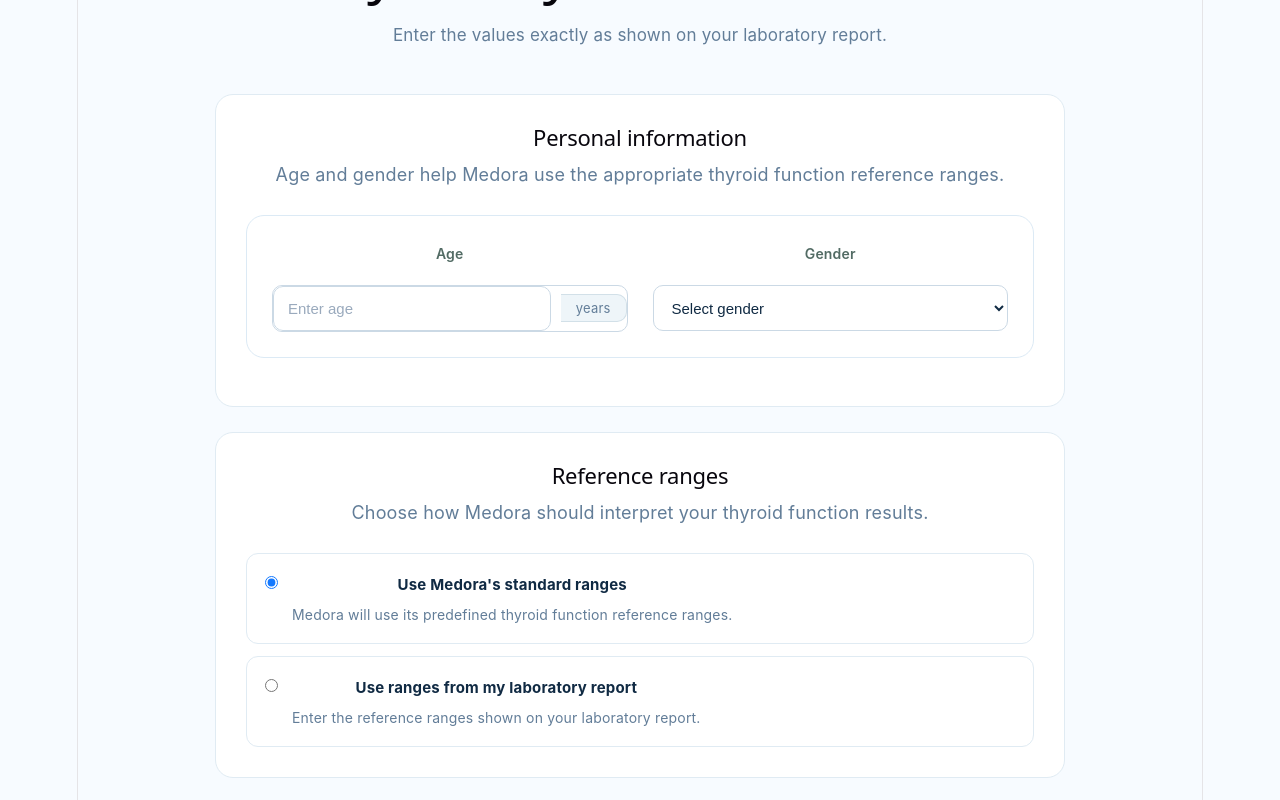
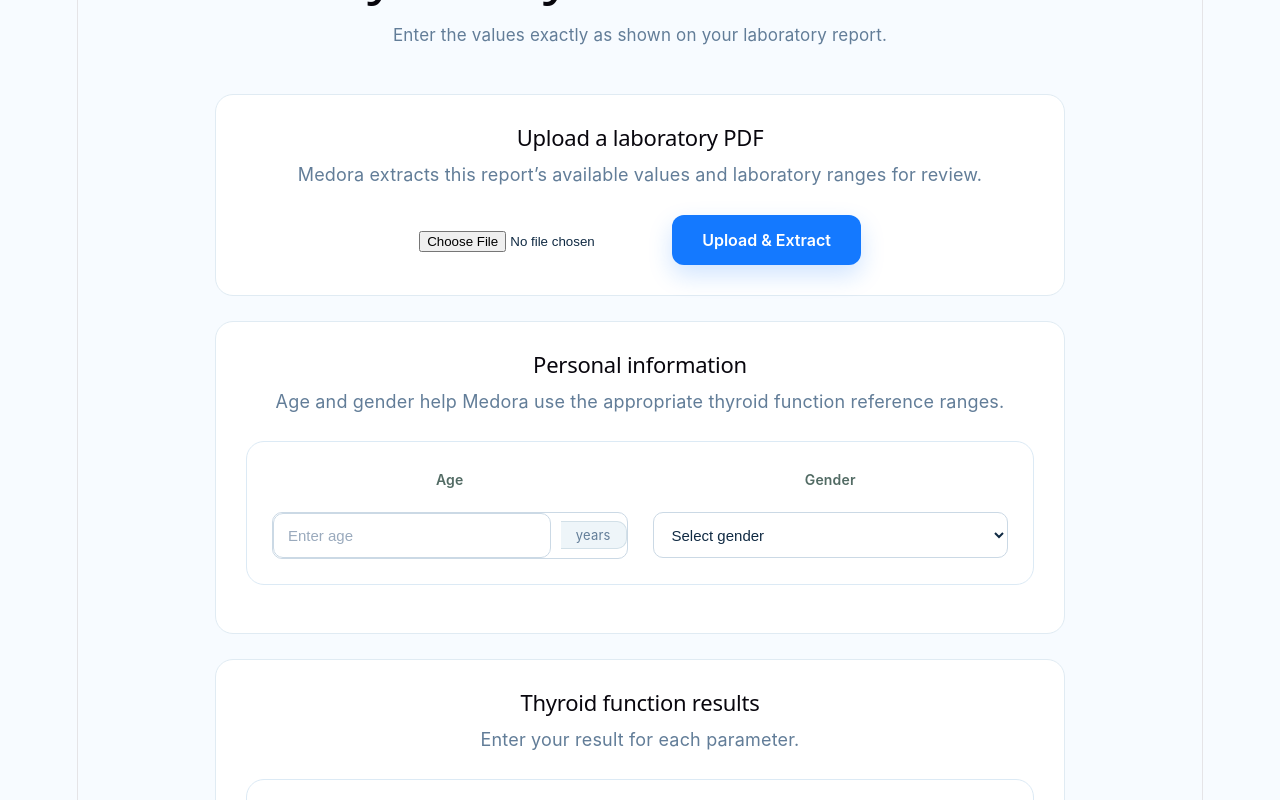
Before and after one commit to Pabasara-Ranasinghe/Medora, a React app in the folder frontend/: page /test-results/thyroid in a window 1280 px wide. Shown: the part 260-1060 px from the top of the page. Built offline with nearby package versions, Linux system fonts and the light colour scheme; the HTML template or start-up script is replaced by a standard one.

Commit message:
feat(frontend): integrate PDF review into thyroid reports

```diff
--- a/frontend/src/pages/ThyroidFunctionReport.jsx
+++ b/frontend/src/pages/ThyroidFunctionReport.jsx
@@ -1,6 +1,7 @@
 import { useState } from 'react'
 import { useNavigate } from 'react-router-dom'
 import './ThyroidFunctionReport.css'
+import LabPdfReview from '../components/LabPdfReview'
 
 function ThyroidFunctionReport() {
   const navigate = useNavigate()
@@ -34,6 +35,12 @@ function ThyroidFunctionReport() {
   const [aiExplanation, setAiExplanation] = useState('')
   const [aiLoading, setAiLoading] = useState(false)
   const [aiError, setAiError] = useState('')
+
+  const handlePdfResults = (items) => {
+    const fieldMap = { tsh: 'tsh', 'free-t4': 'freeT4', 'free-t3': 'freeT3', 'total-t4': 'totalT4', 'total-t3': 'totalT3' }
+    setResults((current) => ({ ...current, ...Object.fromEntries(items.filter((item) => fieldMap[item.id]).map((item) => [fieldMap[item.id], item.value])) }))
+    setError('')
+  }
 
   const parameters = [
     {
@@ -513,6 +520,7 @@ Requirements:
 
       {/* ================= FORM ================= */}
 
+      <LabPdfReview expectedCategory="tft" onResults={handlePdfResults} />
       <form onSubmit={handleSubmit}>
 
         {/* PERSONAL INFORMATION */}
@@ -594,79 +602,7 @@ Requirements:
 
         </div>
 
-        {/* REFERENCE RANGES */}
 
-        <div className="range-section">
-
-          <h2>
-            Reference ranges
-          </h2>
-
-          <p>
-            Choose how Medora should interpret
-            your thyroid function results.
-          </p>
-
-          <label className="range-option">
-
-            <input
-              type="radio"
-              name="rangeType"
-              value="standard"
-              checked={
-                rangeType === 'standard'
-              }
-              onChange={() => {
-                setRangeType('standard')
-                setLabRanges({})
-              }}
-            />
-
-            <div>
-
-              <strong>
-                Use Medora's standard ranges
-              </strong>
-
-              <span>
-                Medora will use its predefined
-                thyroid function reference ranges.
-              </span>
-
-            </div>
-
-          </label>
-
-          <label className="range-option">
-
-            <input
-              type="radio"
-              name="rangeType"
-              value="laboratory"
-              checked={
-                rangeType === 'laboratory'
-              }
-              onChange={() =>
-                setRangeType('laboratory')
-              }
-            />
-
-            <div>
-
-              <strong>
-                Use ranges from my laboratory report
-              </strong>
-
-              <span>
-                Enter the reference ranges shown
-                on your laboratory report.
-              </span>
-
-            </div>
-
-          </label>
-
-        </div>
 
         {/* THYROID RESULTS */}
 
@@ -735,63 +671,7 @@ Requirements:
 
               </div>
 
-              {rangeType === 'laboratory' && (
 
-                <div className="lab-range">
-
-                  <label>
-                    My laboratory reference range
-                  </label>
-
-                  <div className="range-inputs">
-
-                    <input
-                      type="number"
-                      step="any"
-                      placeholder="Low"
-                      value={
-                        labRanges[
-                          parameter.id
-                        ]?.low || ''
-                      }
-                      onChange={(e) =>
-                        handleRangeChange(
-                          parameter.id,
-                          'low',
-                          e.target.value
-                        )
-                      }
-                      required
-                    />
-
-                    <span>
-                      to
-                    </span>
-
-                    <input
-                      type="number"
-                      step="any"
-                      placeholder="High"
-                      value={
-                        labRanges[
-                          parameter.id
-                        ]?.high || ''
-                      }
-                      onChange={(e) =>
-                        handleRangeChange(
-                          parameter.id,
-                          'high',
-                          e.target.value
-                        )
-                      }
-                      required
-                    />
-
-                  </div>
-
-                </div>
-
-              )}
 
             </div>
 
```
